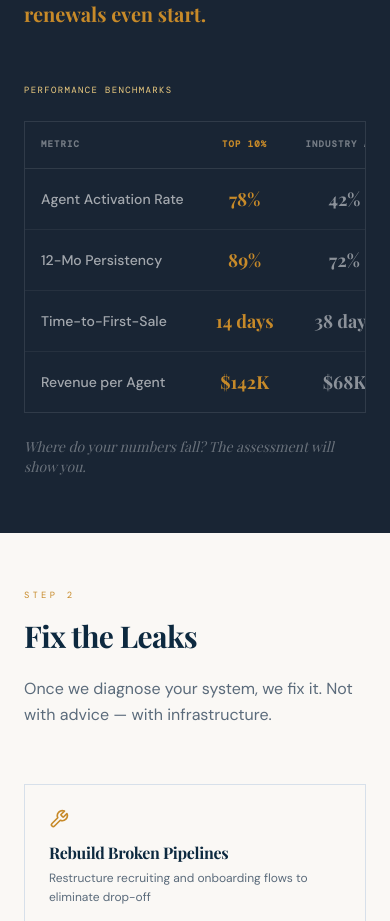
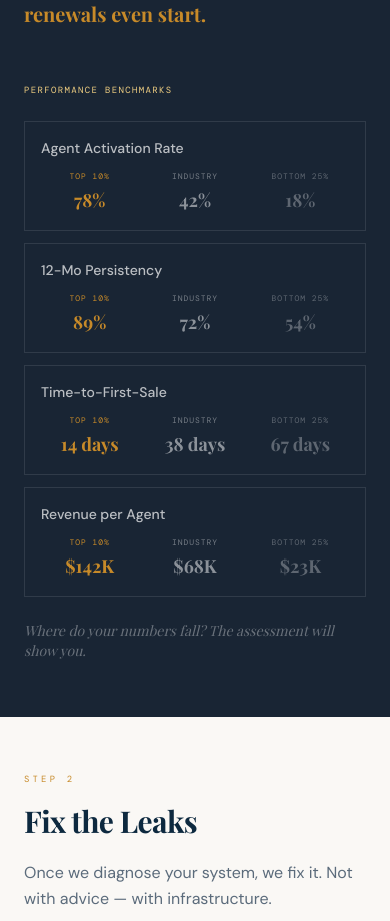
Before and after one commit to michaelschuettephoto-code/clientelebuilders, a React (Vite) app: page /lifeinsurance in a window 390 px wide. Shown: the part 6480-7401 px from the top of the page. Built offline with nearby package versions, Linux system fonts and the light colour scheme; a web font is replaced by a local one.

Commit message:
Changes
Co-authored-by: michaelschuettephoto-code <236507827+michaelschuettephoto-code@users.noreply.github.com>

```diff
--- a/src/pages/LifeInsurance.tsx
+++ b/src/pages/LifeInsurance.tsx
@@ -408,8 +408,32 @@ const LifeInsurance = () => {
           <span className="font-mono text-[9px] tracking-[0.15em] text-[hsl(var(--gold-light))] uppercase block mb-6">
             Performance Benchmarks
           </span>
-          <div className="border border-primary-foreground/10 mb-6 overflow-x-auto">
-            <table className="w-full min-w-[500px]">
+          {/* Mobile: stacked cards */}
+          <div className="sm:hidden space-y-3 mb-6">
+            {BENCHMARK_DATA.map((row) => (
+              <div key={row.metric} className="border border-primary-foreground/10 p-4">
+                <p className="text-primary-foreground/70 text-sm font-medium mb-3">{row.metric}</p>
+                <div className="grid grid-cols-3 gap-2 text-center">
+                  <div>
+                    <span className="font-mono text-[8px] tracking-[0.12em] text-accent uppercase block mb-1">Top 10%</span>
+                    <span className="font-serif text-lg font-bold text-accent">{row.top}</span>
+                  </div>
+                  <div>
+                    <span className="font-mono text-[8px] tracking-[0.12em] text-primary-foreground/40 uppercase block mb-1">Industry</span>
+                    <span className="font-serif text-lg font-bold text-primary-foreground/50">{row.avg}</span>
+                  </div>
+                  <div>
+                    <span className="font-mono text-[8px] tracking-[0.12em] text-primary-foreground/30 uppercase block mb-1">Bottom 25%</span>
+                    <span className="font-serif text-lg font-bold text-primary-foreground/30">{row.bottom}</span>
+                  </div>
+                </div>
+              </div>
+            ))}
+          </div>
+
+          {/* Desktop/tablet: table */}
+          <div className="hidden sm:block border border-primary-foreground/10 mb-6">
+            <table className="w-full">
               <thead>
                 <tr className="border-b border-primary-foreground/10">
                   <th className="text-left font-mono text-[9px] tracking-[0.12em] text-primary-foreground/40 uppercase p-4">
```
